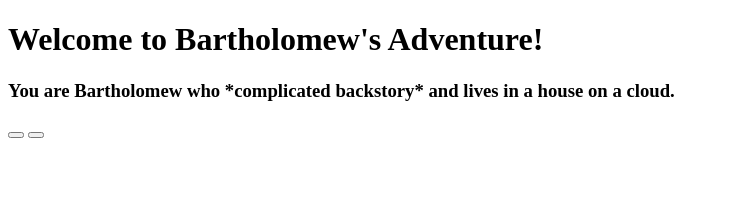
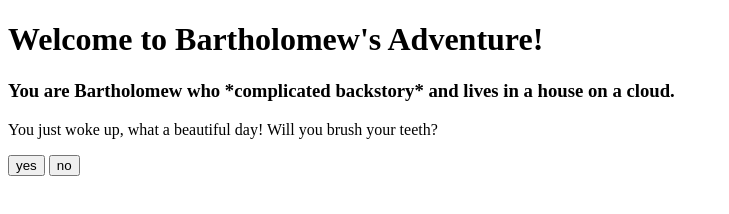
Before and after one commit to willdarling/textadventure, a plain HTML site: page src/index.html in a window 1280 px wide. Shown: the whole page, without its empty margins (0-729 px from the left). Drawn offline with Linux system fonts and the light colour scheme.

Commit message:
questions other than just yes no

```diff
--- a/src/index.html
+++ b/src/index.html
@@ -15,6 +15,22 @@
         var firstButtonEl = document.querySelector("#firstbutton");
         var secondButtonEl = document.querySelector("#secondbutton");
         var ptagEl = document.querySelector("#ptag");
+
+        var currentPage = undefined;
+        var first = undefined;
+        var second = undefined;
+
+        function updatePage(page){
+            ptagEl.innerHTML = page.question;
+            var optionKeys = Object.getOwnPropertyNames(page); // get all the object properties ex. 'question', 'outside', 'inside'
+            var qIdx = optionKeys.indexOf('question'); // find 'question'
+            optionKeys.splice(qIdx, 1); // remove 'question'
+            first = optionKeys[0];
+            firstButtonEl.innerHTML = first;
+            second = optionKeys[1];
+            secondButtonEl.innerHTML = second;
+            currentPage = page;
+        }
 
         var story = {
             question: "You just woke up, what a beautiful day! Will you brush your teeth?",
@@ -38,19 +54,17 @@
             }
         };
 
-        console.log(story);
-
-
-
-
 
         firstButtonEl.addEventListener("click", function() {
-            ptagEl.innerHTML = "You died."
+            updatePage(currentPage[first]);
         });
 
         secondButtonEl.addEventListener("click", function() {
-            ptagEl.innerHTML = "Good choice. You live!"
+            updatePage(currentPage[second]);
         });
+
+        updatePage(story);
+
     </script>
 </body>
 </html>
```
Lines whose indentation alone changed are shown as unchanged.
